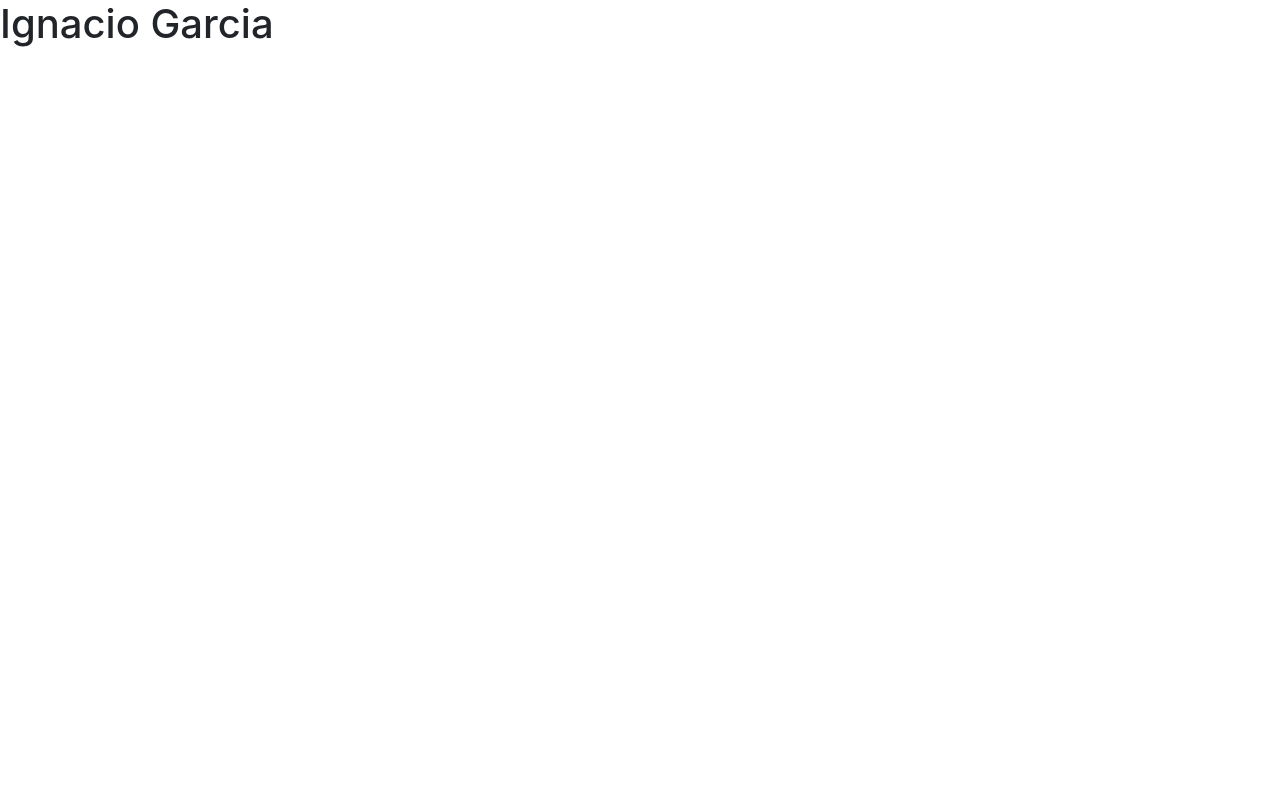
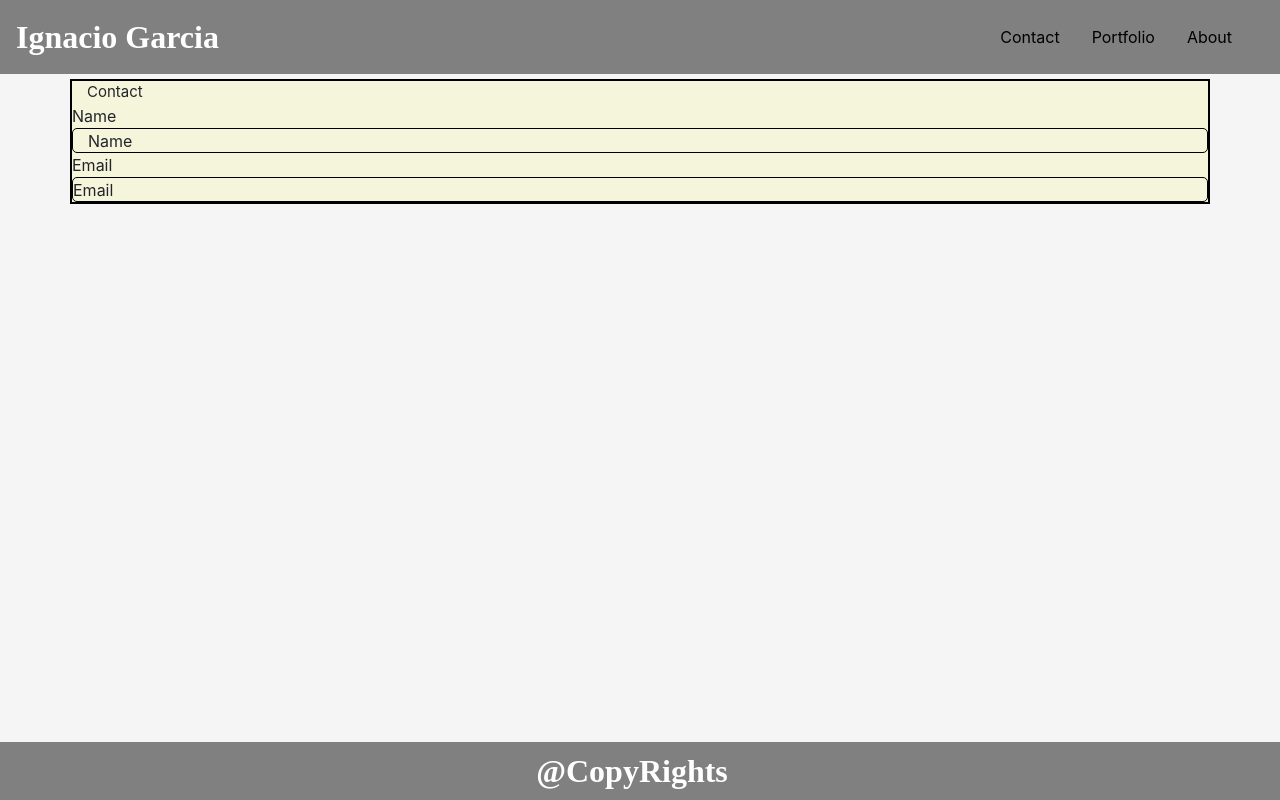
Before and after one commit to Agarc4777/codeRefactor.github.io, a plain HTML site: page week two hw/contacts.html in a window 1280 px wide. Drawn offline with nearby package versions, Linux system fonts and the light colour scheme.

Commit message:
added rows and columns to contacts html

```diff
--- /dev/null
+++ b/week two hw/assets/css/index.css
@@ -0,0 +1,33 @@
+html {
+    min-height: 100%;
+}
+#image {
+    margin-right: 2px;
+    float: left;
+    padding-right: 10px;
+    padding-bottom: 5px;
+}
+.navbar-brand {
+    color: white !important;
+    font-family:"Times New Roman", Times, serif;
+    font-weight: bold;
+    font-size: 2rem;
+}
+body {
+    background-color: white;
+}
+nav.navbar.navbar-light.bg-light {
+    background-color: grey !important;
+}
+.footer {
+    background-color: gray;
+    bottom: 0;
+    text-align: center;
+    position: fixed;
+    left: 0;
+    bottom: 0;
+    width: 100%;
+    background-color: gray
+    color: white;
+    text-align: center;
+}
--- /dev/null
+++ b/week two hw/contacts.css
@@ -0,0 +1,45 @@
+
+#image {
+    margin-right: 2px;
+    float: left;
+    padding-right: 10px;
+    padding-bottom: 5px;
+}
+.navbar-brand {
+    color: white !important;
+    font-family:"Times New Roman", Times, serif;
+    font-weight: bold;
+    font-size: 2rem;
+}
+body {
+    background-color: whitesmoke;
+}
+nav.navbar.navbar-light.bg-light {
+    background-color: grey !important;
+}
+#container {
+    border: 2px black;
+    border-style: solid;
+    margin-top: 5px;
+    background-color: beige;
+}
+
+.footer {
+    position: fixed;
+    left: 0;
+    bottom: 0;
+    width: 100%;
+    background-color: gray;
+    color: white;
+    text-align: center;
+}
+#contactParagraph {
+    font-size: 15px;
+}
+#boxed {
+    border: 1px black;
+    border-radius: 5px;
+    height: 25px;
+    width: 80%;
+    border-style: solid;
+}
--- a/week two hw/contacts.html
+++ b/week two hw/contacts.html
@@ -1,13 +1,80 @@
 <!DOCTYPE html>
 <html lang="en">
 <head>
-    <link rel="stylesheet" href="https://cdn.jsdelivr.net/npm/bootstrap@4.5.3/dist/css/bootstrap.min.css" integrity="sha384-TX8t27EcRE3e/ihU7zmQxVncDAy5uIKz4rEkgIXeMed4M0jlfIDPvg6uqKI2xXr2" crossorigin="anonymous">
     <meta charset="UTF-8">
     <meta name="viewport" content="width=device-width, initial-scale=1.0, shrink-to-fit=no">
-    <title>About me</title>
+    <link rel="stylesheet" href="https://cdn.jsdelivr.net/npm/bootstrap@4.5.3/dist/css/bootstrap.min.css" integrity="sha384-TX8t27EcRE3e/ihU7zmQxVncDAy5uIKz4rEkgIXeMed4M0jlfIDPvg6uqKI2xXr2" crossorigin="anonymous">
+    <link rel="stylesheet" href="contacts.css">
+    <title>Contacts</title>
 </head>
 <body>
-    <h1>Ignacio Garcia</h1>
+
+    <nav class="navbar navbar-light bg-light">
+        <a class="navbar-brand" href="#">
+            Ignacio Garcia
+        </a>
+
+        <nav class="navbar navbar-expand-lg navbar-light bg-light">
+            <button class="navbar-toggler" type="button" data-toggle="collapse" data-target="#navbarNavAltMarkup"
+                aria-controls="navbarNavAltMarkup" aria-expanded="false" aria-label="Toggle navigation">
+                <span class="navbar-toggler-icon"></span>
+            </button>
+            <div class="collapse navbar-collapse" id="navbarNavAltMarkup">
+                <a class="nav-link" href="contacts.html" style="color: black;">Contact</a>
+                <a class="nav-link" href="portfolio.html" style="color: black;">Portfolio</a>
+                <a class="nav-link" href="index.html" style="color: black;">About</a>
+            </div>
+        </nav>
+    </nav>
+
+
+    <section class="container" id="container">
+        <div class="row" id="row">
+            <div class="col-sm-12" id="contactParagraph">
+                Contact
+            </div>
+
+            <div class="col">
+                <div class="row">
+                    Name
+                </div>
+            </div>
+
+            <div class="col-sm-12" id="boxed">
+                Name
+            </div>
+            <div class="col">
+                <div class="row">
+                    Email
+                </div>
+            </div>
+            <div class="col-sm-12" id="boxed">
+                <div class="row">
+                    Email
+                </div>
+            </div>
+
+
+        </div>
+    </section>
+
+    <footer class="footer">
+        <a class="navbar-brand" href="#">
+            @CopyRights
+        </a>
+    </footer>
+
+
+    <script src="https://code.jquery.com/jquery-3.5.1.slim.min.js"
+        integrity="sha384-DfXdz2htPH0lsSSs5nCTpuj/zy4C+OGpamoFVy38MVBnE+IbbVYUew+OrCXaRkfj"
+        crossorigin="anonymous"></script>
+    <script src="https://cdn.jsdelivr.net/npm/bootstrap@4.5.3/dist/js/bootstrap.bundle.min.js"
+        integrity="sha384-ho+j7jyWK8fNQe+A12Hb8AhRq26LrZ/JpcUGGOn+Y7RsweNrtN/tE3MoK7ZeZDyx"
+        crossorigin="anonymous"></script>
+
+
+
+
     <script src="https://code.jquery.com/jquery-3.5.1.slim.min.js" integrity="sha384-DfXdz2htPH0lsSSs5nCTpuj/zy4C+OGpamoFVy38MVBnE+IbbVYUew+OrCXaRkfj" crossorigin="anonymous"></script>
     <script src="https://cdn.jsdelivr.net/npm/bootstrap@4.5.3/dist/js/bootstrap.bundle.min.js" integrity="sha384-ho+j7jyWK8fNQe+A12Hb8AhRq26LrZ/JpcUGGOn+Y7RsweNrtN/tE3MoK7ZeZDyx" crossorigin="anonymous"></script>
 </body>
```
Also changed, not shown: week two hw/index.html (+15 -15 lines), week two hw/portfolio.html (+2 -2 lines), week two hw/portfolio.css (added), week two hw/style.css (added).
